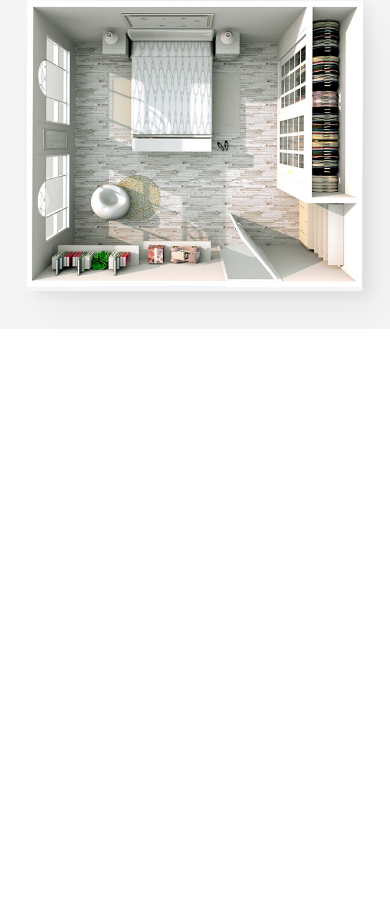
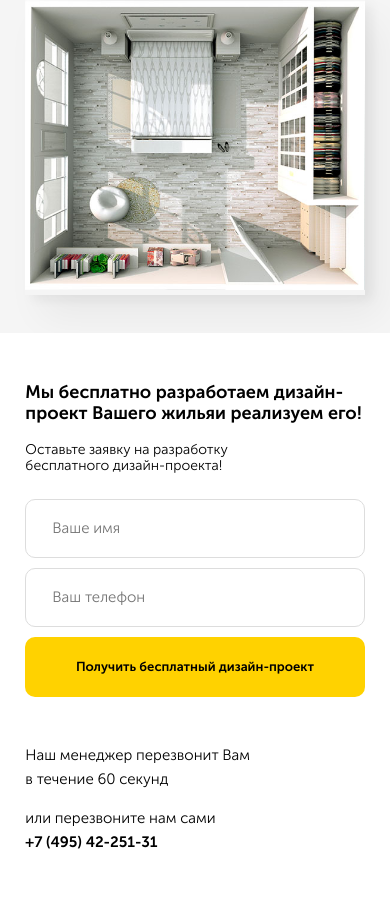
Before and after one commit to Talaibekoff/repair, a plain HTML site: page index.html in a window 390 px wide. Shown: the part 450-1353 px from the top of the page. Before the commit the page ends 844 px from the top, so only its background shows below. Drawn offline with Linux system fonts and the light colour scheme.

Commit message:
Сверстан блок с предложением по дизайн-проекту, добавлены Ховер эффекты, сделан адаптив для превых двух секций

```diff
--- a/index.html
+++ b/index.html
@@ -1,6 +1,5 @@
 <!DOCTYPE HTML>
 <html lang="ru">
-
 <head>
    <meta charset="UTF-8">
    <meta name="viewport" content="width=device-width, initial-scale=1.0">
@@ -9,7 +8,6 @@
    <link rel="stylesheet" href="css/style.css">
    <title>Ромент квартир</title>
 </head>
-
 <body>
    <div class="navbar">
       <div class="container">
@@ -57,7 +55,33 @@
       </div>
       <!-- /.container -->
    </header>
+   <!-- /.hero -->
+   <section class="offer section">
+      <div class="container">
+         <div class="offer-block">
+            <h2 class="section-title offer__title">Мы бесплатно разработаем дизайн-проект Вашего жильяи реализуем его!</h2>
+            <!-- /.section-title -->
+            <span class="section-subtitle offer__subtitle">Оставьте заявку на разработку бесплатного дизайн-проекта!</span>
+            <!-- /.section-subtitle -->
+            <form action="#" class="form offer__form">
+               <input type="text" class="input offer__input" placeholder="Ваше имя">
+               <input type="tel" class="input offer__input" placeholder="Ваш телефон">
+               <button class="button offer__button">Получить бесплатный дизайн-проект</button>
+            </form>
+            <!-- /.form offer__form -->
+            <div class="offer-call">
+               <p class="offer-call__item">Наш менеджер перезвонит Вам в течение 60 секунд</p>
+               <p class="offer-call__item">или перезвоните нам сами<br>
+                  <a href="#" class="offer-call__num">+7 (495) 42-251-31</a>
+               </p>
+            </div>
 
+         </div>
+         <!-- /.offer-block -->
+      </div>
+      <!-- /.container -->
+   </section>
+   <!-- /.offer -->
 </body>
 
 </html>
--- a/sass/_colors.sass
+++ b/sass/_colors.sass
@@ -1,3 +1,5 @@
 $main-color: #ffd200
 $text-color: #333333
-$section-color: #f5f5f5
+$secondary: #f5f5f5
+$border-input: #dddddd
+$border-text: #999999
--- a/sass/_interface.sass
+++ b/sass/_interface.sass
@@ -1,6 +1,9 @@
 body
   +reg
   margin: 0
+
+*
+  box-sizing: border-box
 
 img
   max-width: 100%
@@ -18,9 +21,7 @@ img
 @media ( max-width: 567px )
   .container
     max-width: 420px
-    width: 86%
-
-
+    width: 87%
 
 .button
   border-radius: 10px
@@ -28,5 +29,23 @@ img
   border: none
   padding: 18px 30px
   cursor: pointer
+  +bold
   &:focus
     outline: none
+
+.section
+  padding: 90px 0
+  &-title
+    font-size: 24px
+    line-height: 35px
+    +bold
+  &-subtitle
+    display: block
+    font-size: 16px
+
+.input
+  border: 1px solid $border-input
+  border-radius: 10px
+  padding: 20px 0 20px 26px
+  font-size: 15px
+  color: $border-text
--- a/sass/blocks/_hero.sass
+++ b/sass/blocks/_hero.sass
@@ -1,6 +1,6 @@
 .hero
   padding: 50px 0
-  background-color: $section-color
+  background-color: $secondary
   color: $text-color
   &-block
     display: flex
@@ -29,6 +29,8 @@
       height: 40px
       display: inline-flex
       align-items: center
+      &:last-child
+        margin-bottom: 0
   &__list-1
     background: url(../img/list-1.png) no-repeat
   &__list-2
@@ -54,8 +56,6 @@
       margin-bottom: 0
       & li
         margin-bottom: 20px
-        &:last-child
-          margin-bottom: 0
 
 @media ( max-width: 768px )
   .hero
--- a/sass/blocks/_navbar.sass
+++ b/sass/blocks/_navbar.sass
@@ -15,6 +15,18 @@
   &__button
     margin-left: 30px
     +bold
+    &::after
+      content: ""
+      display: block
+      height: 2px
+      background-color: #000000
+      transition: .2s
+      width: 0%
+    &:hover
+      background-color: lighten($main-color, 10%)
+      &::after
+        width: 100%
+
   &__phone
     display: inline-block
     margin-top: 10px
--- /dev/null
+++ b/sass/blocks/_offer.sass
@@ -0,0 +1,79 @@
+.offer
+  background: url('../img/offer/offer-bg.png') no-repeat
+  background-size: contain
+  background-position: center right
+  position: relative
+  &::before
+    content: ""
+    width: 50%
+    height: 100%
+    position: absolute
+    top: 0
+    left: 0
+    background-color: #fff
+  &-block
+    width: 50%
+    padding-right: 90px
+    position: relative
+  &__title
+    max-width: 360px
+    margin-bottom: 24px
+  &__subtitle
+    max-width: 250px
+    margin-bottom: 30px
+  &__input
+    margin-bottom: 30px
+    width: 240px
+    &:first-child
+      margin-right: 10px
+  &__button
+    width: 100%
+    min-height: 60px
+    margin-bottom: 31px
+  &-call
+    display: flex
+    justify-content: space-between
+    font-size: 15px
+    line-height: 24px
+    &__item
+      width: 230px
+    &__num
+      +bold
+      text-decoration: none
+      color: inherit
+
+@media ( max-width: 1200px )
+  .offer
+    background-size: cover
+    &-block
+      padding-right: 40px
+    &__input
+      width: 100%
+      margin-bottom: 10px
+    &__button
+      font-size: 13px
+    &-call
+      display: block
+
+@media ( max-width: 768px )
+  .offer
+    background: #ffffff
+    &-block
+      width: 100%
+      padding: 0 10%
+    &__title
+      max-width: 450px
+  .section
+    padding: 34px 0
+
+@media ( max-width: 567px )
+  .offer
+    &-block
+      padding: 0
+    &__title
+      font-size: 18px
+      line-height: 21px
+      margin-bottom: 18px
+    &__subtitle
+      margin-bottom: 25px
+      font-size: 14px
--- a/sass/style.sass
+++ b/sass/style.sass
@@ -3,5 +3,7 @@
 @import 'interface'
 // Импорт стилей шапки
 @import 'blocks/navbar'
-// Импорт стилей шапки
+// Стили для главного экрана
 @import 'blocks/hero'
+// Стили для блока offer
+@import 'blocks/offer'
```
Also changed, not shown: css/style.css, img/offer/offer-bg.png (added).
